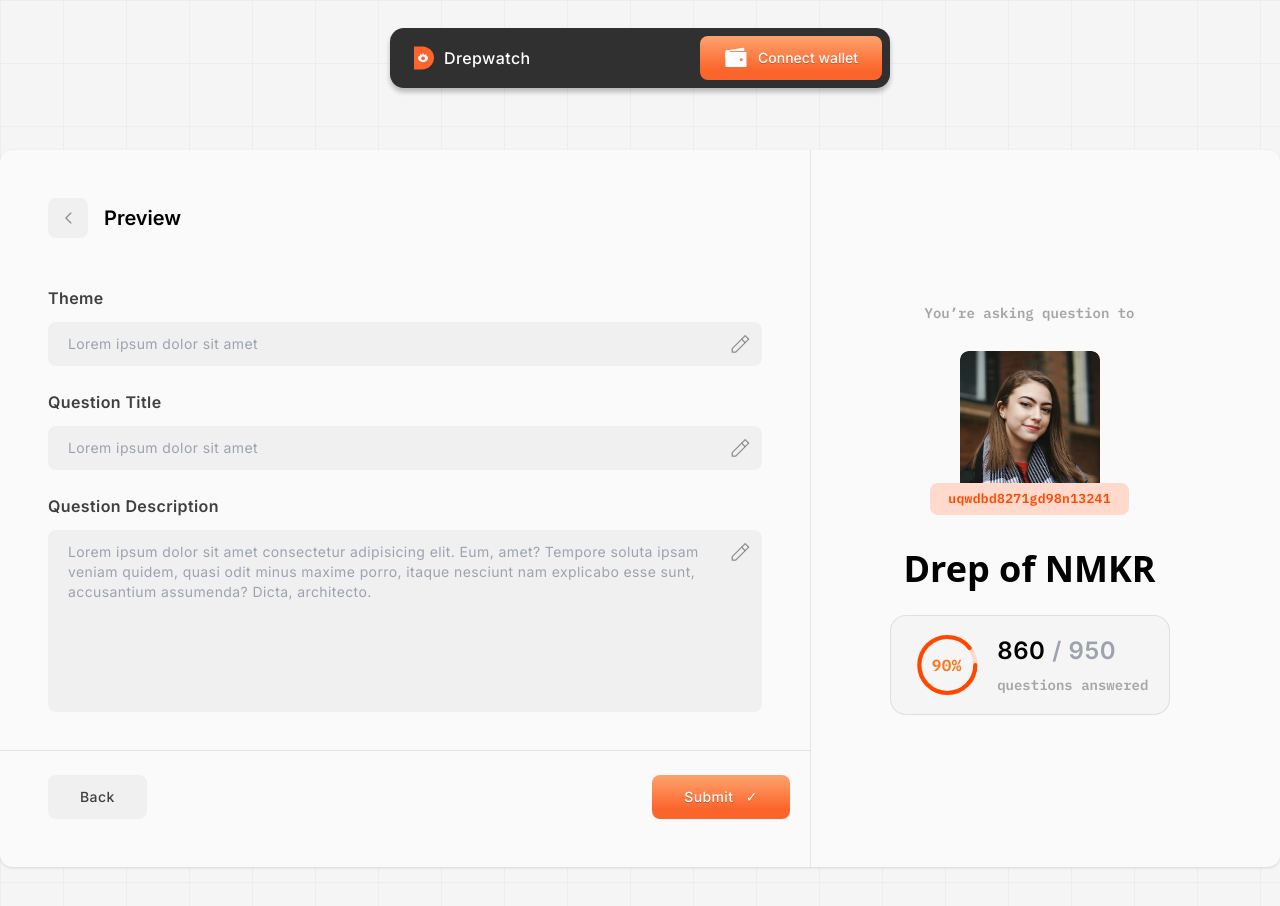
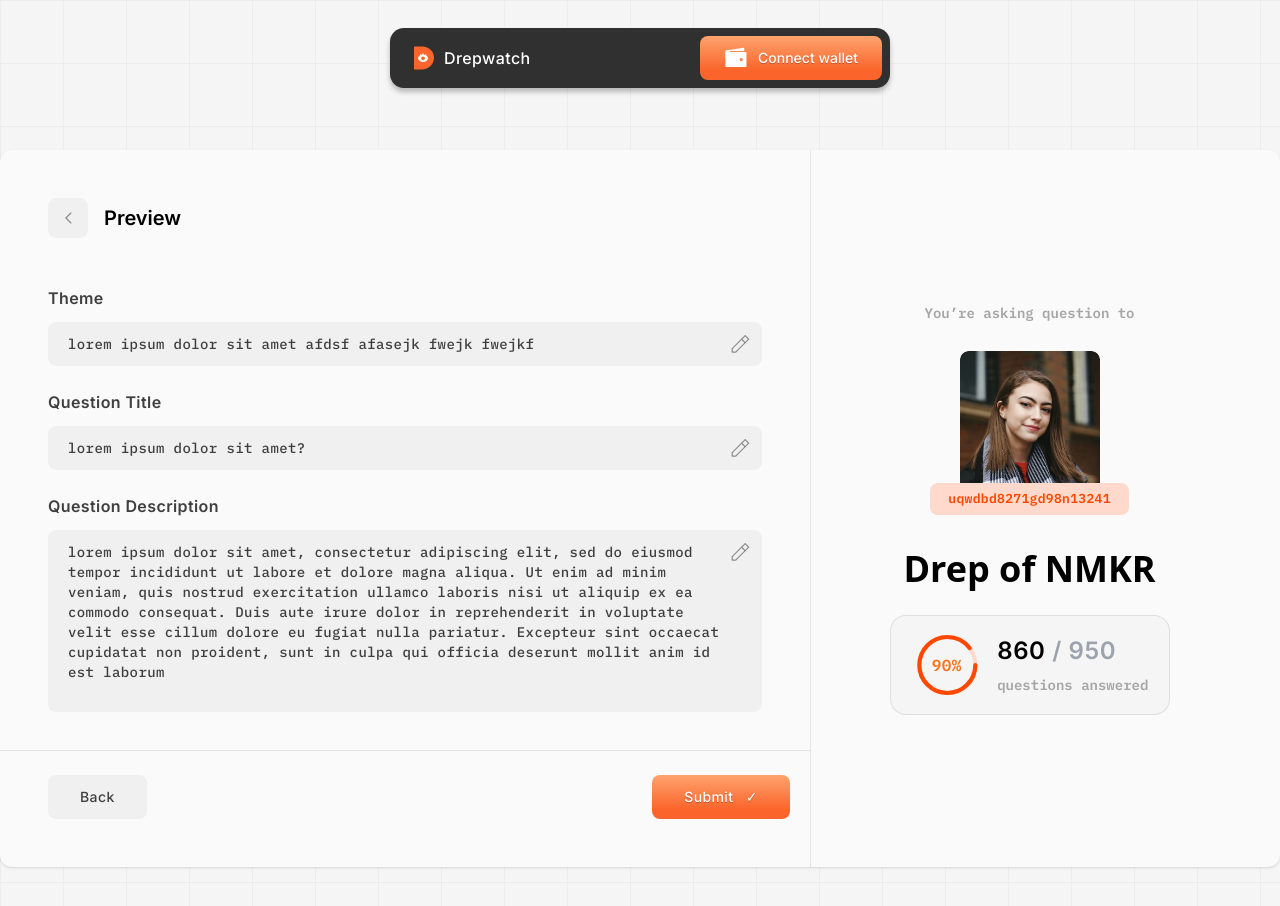
Before and after one commit to nftmakerio/drep-watch-server, a Next.js app in the folder client/: page /ask-question in a window 1280 px wide. Shown: the top 906 px of the page. Built offline with nearby package versions, Linux system fonts and the light colour scheme.

Commit message:
added conditional rendering

```diff
--- a/client/src/components/describe-question.tsx
+++ b/client/src/components/describe-question.tsx
@@ -1,3 +1,4 @@
+import { ChangeEvent, useState } from "react";
 import User from "./user";
 
 interface QuestionsProps {
@@ -16,7 +17,7 @@ const Questions: React.FC<QuestionsProps> = ({ question }: QuestionsProps): Reac
                     <button className="flex h-10 w-10 items-center justify-center rounded-lg bg-tertiary-light text-tertiary">
                         <LeftArrow />
                     </button>
-                    <h1 className="text-base md:text-xl font-semibold font-inter">Preview</h1>
+                    <h1 className="text-base md:text-xl font-semibold font-inter">{question.theme ? "Preview" : "Describe your question"}</h1>
                 </div>
 
                 <div className="flex md:hidden flex-1 items-center justify-center pt-8 lg:pb-0">
@@ -32,14 +33,17 @@ const Questions: React.FC<QuestionsProps> = ({ question }: QuestionsProps): Reac
                 </div>
 
                 <div className="mt-12 flex flex-col gap-6 px-6 md:px-12">
-                    <TitleAndInput title="Theme" />
-                    <TitleAndInput title="Question Title" />
+                    <TitleAndInput value={question.theme ?? null} title="Theme" />
+                    <TitleAndInput value={question.questionTitle ?? null} title="Question Title" />
                     <TitleAndInput
                         textArea
+                        value={question.questionDescription ??  null}
                         title="Question Description"
                         inputPlaceholder="Lorem ipsum dolor sit amet consectetur adipisicing elit. Eum, amet? Tempore soluta ipsam veniam quidem, quasi odit minus maxime porro, itaque nesciunt nam explicabo esse sunt, accusantium assumenda? Dicta, architecto."
                     />
                 </div>
+                {
+                    question.theme ? (
                         <div className="mt-3 md:mt-8 flex justify-between border-brd-clr pl-6 md:pl-12 pr-5 pt-6 lg:border-t font-inter tracking-wide font-medium">
                             <button className="flex h-11 items-center justify-center rounded-lg bg-tertiary-light text-secondary px-8 text-sm">
                                 Back
@@ -48,6 +52,17 @@ const Questions: React.FC<QuestionsProps> = ({ question }: QuestionsProps): Reac
                                 Submit &nbsp; &#10003;
                             </button>
                         </div>
+                    ) : (
+                        <div className="mt-3 md:mt-8 flex justify-between border-brd-clr pl-6 md:pl-12 pr-5 pt-6 lg:border-t font-inter tracking-wide font-medium">
+                            <button className="flex h-11 items-center justify-center rounded-lg bg-tertiary-light text-secondary px-8 text-sm">
+                                Cancel
+                            </button>
+                            <button className="flex h-11 items-center justify-center rounded-lg bg-gradient-to-b from-[#FFC896] from-[-47.73%] to-[#FB652B] to-[78.41%]  text-shadow px-8 text-sm text-white">
+                                Next &nbsp; &#10003;
+                            </button>
+                        </div>
+                    )
+                }
             </div>
 
             <div className="hidden md:flex flex-1 items-center justify-center pb-8 lg:pb-0">
@@ -85,30 +100,45 @@ function LeftArrow() {
     );
 }
 
+
+interface InputProps {
+    title?: string;
+    inputPlaceholder?: string;
+    textArea?: boolean;
+    value: string | null;
+}
+
 function TitleAndInput({
     title,
     inputPlaceholder,
     textArea,
-}: {
-    title?: string;
-    inputPlaceholder?: string;
-    textArea?: boolean;
-}) {
+    value
+}: InputProps) {
+    const [inpVal, setInpVal] = useState<string>(value ?? "");
+
+    const handleOnChange = (e : ChangeEvent<HTMLTextAreaElement | HTMLInputElement>) => {
+        setInpVal(e.target.value)
+    }
+
     return (
         <div className="flex flex-col gap-1 font-inter tracking-wide">
             <h2 className="font-semibold text-secondary ">{title ?? "Lorem"}</h2>
 
-            <div className="relative mt-2">
+            <div className="relative mt-2 font-medium">
                 {textArea ? (
                     <textarea
-                        className="h-[182px] w-full resize-none overflow-hidden rounded-lg bg-tertiary-light text-secondary py-3 pl-5 pr-8 text-sm outline-none"
+                        className="h-[182px] w-full resize-none overflow-hidden rounded-lg bg-tertiary-light text-secondary py-3 pl-5 pr-8 text-sm outline-none font-ibm-mono"
                         placeholder={inputPlaceholder ?? "Lorem ipsum dolor sit amet"}
+                        value={inpVal ?? ""}
+                        onChange={handleOnChange}
                     />
                 ) : (
                     <input
                         type="text"
-                        className="w-full rounded-lg bg-tertiary-light text-secondary px-5 py-3 pr-10 text-sm outline-none"
+                        className="w-full rounded-lg bg-tertiary-light text-secondary px-5 py-3 pr-10 text-sm outline-none font-ibm-mono"
                         placeholder={inputPlaceholder ?? "Lorem ipsum dolor sit amet"}
+                        value={inpVal ?? ""}
+                        onChange={handleOnChange}
                     />
                 )}
 
```
Also changed, not shown: client/src/components/ask-question.tsx (+7 -0 lines). Lines whose indentation alone changed are shown as unchanged.
